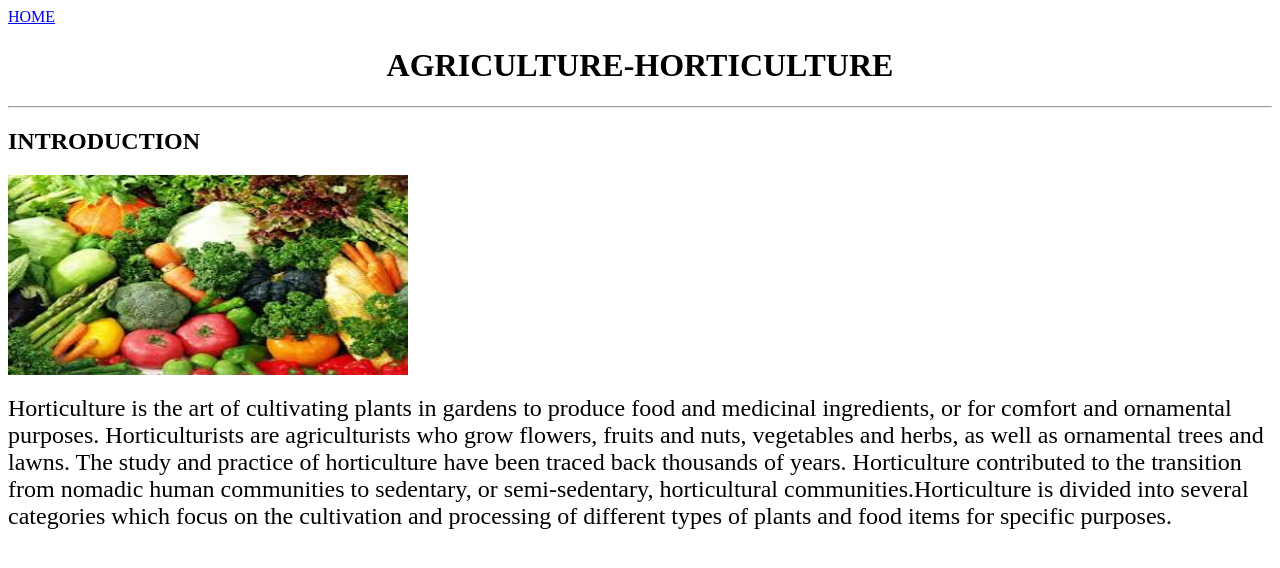
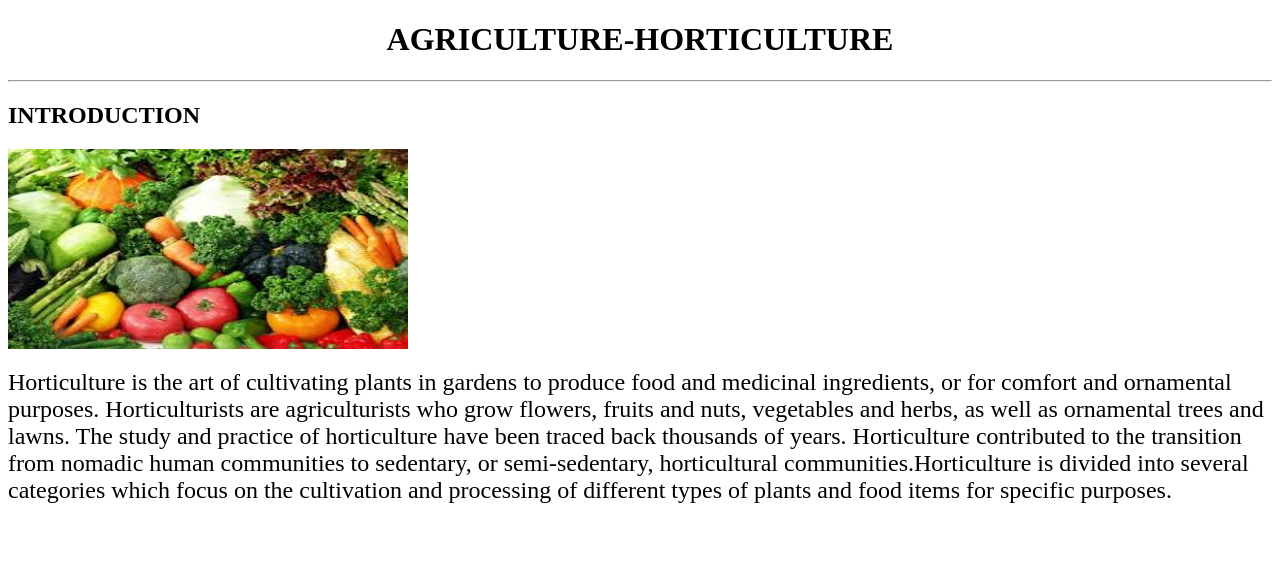
Before and after one commit to 20a31a0564/20a31a0564.github.io, a plain HTML site: page INTRODUCTION.HTML in a window 1280 px wide. Drawn offline with Linux system fonts and the light colour scheme.

Commit message:
Update INTRODUCTION.HTML

```diff
--- a/INTRODUCTION.HTML
+++ b/INTRODUCTION.HTML
@@ -3,7 +3,6 @@
 <head>
 <title>horticulture</title>
 </head>
-<a href="file:///C:/Users/hp/OneDrive/Desktop/HOMEPAGE.html">HOME</a>
 <body text="black">
 
 <h1 align="center"> AGRICULTURE-HORTICULTURE</h1>
```
